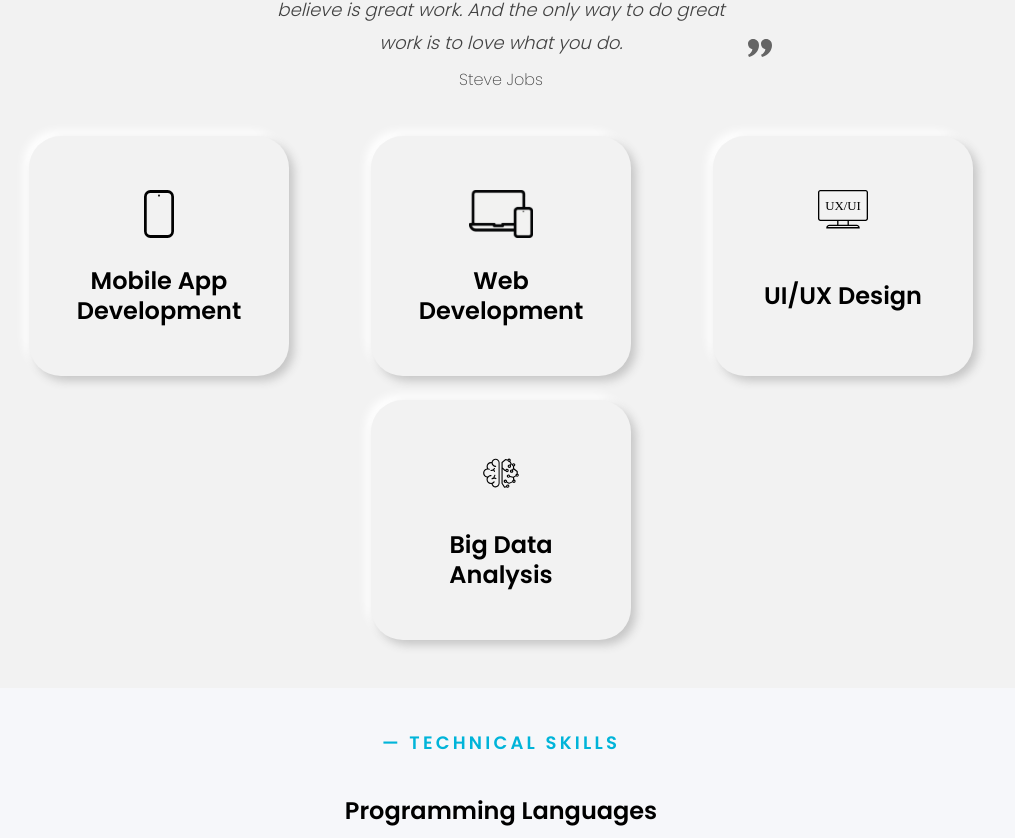
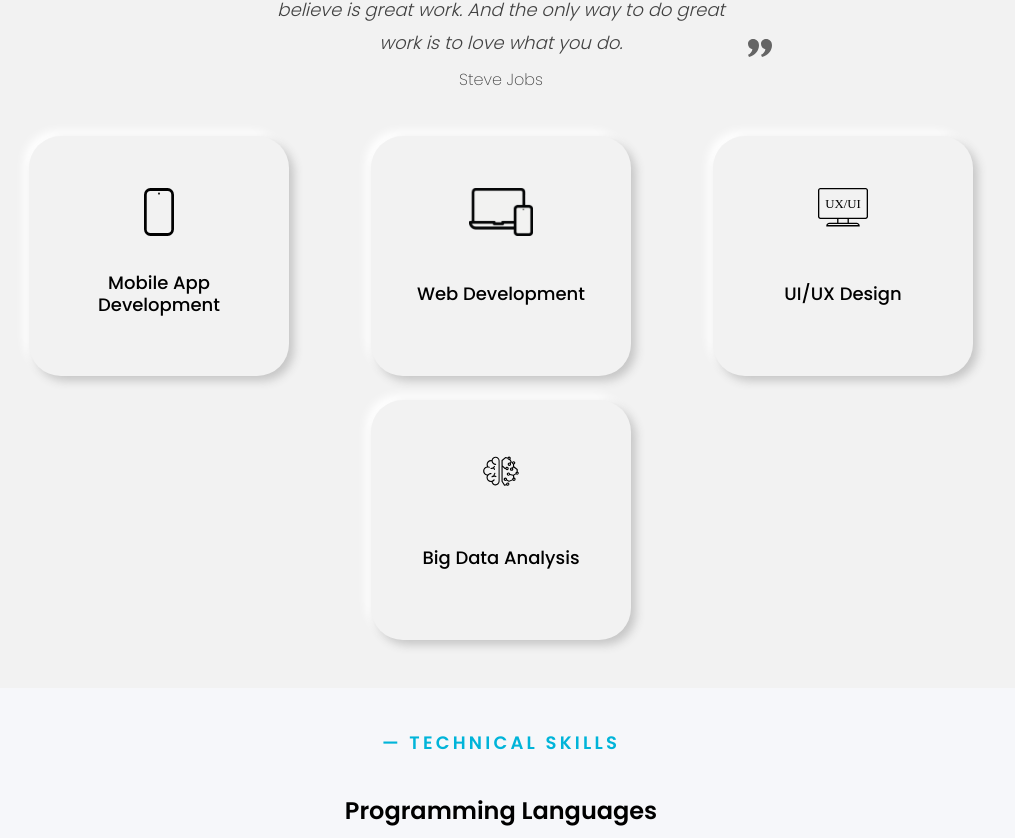
Before and after one commit to simosina/portfolio, a React (Create React App) app: page / in a window 1280 px wide. Shown: the part 1959-2797 px from the top of the page, without its empty margins (139-1154 px from the left). Built offline with nearby package versions, Linux system fonts and the light colour scheme.

Commit message:
Minor updates

```diff
--- a/src/components/about/about.scss
+++ b/src/components/about/about.scss
@@ -139,7 +139,7 @@
                 width: 260px;
                 height: 240px;
                 border-radius: 32px;
-                padding: 54px 24px 28px 24px;
+                padding: 24px;
                 margin: 12px 12px;
                 text-align: center;
                 flex-shrink: none;
@@ -155,6 +155,8 @@
                     transition: all .5s;
                     min-height: 60px;
                     height: 60px;
+                    font-weight: 500;
+                    font-size: 18px;
                     display: flex;
                     justify-content: center;
                     align-items: center;
@@ -165,6 +167,7 @@
                     opacity: 1;
                     height: 48px;
                     object-fit: contain;
+                    margin-top: 28px;
 
                     transition: all 1s;
                 }
--- a/src/components/main/main.scss
+++ b/src/components/main/main.scss
@@ -9,6 +9,9 @@
     @include mobile {
         padding: 0 $sm_paddingX;
     }
+
+    overflow: hidden;
+
 
     .left {
         flex: 0.45;
@@ -58,7 +61,6 @@
         flex: 0.5;
         position: relative;
         height: 100vh;
-        overflow: hidden;
 
         img {
             position: absolute;
```
